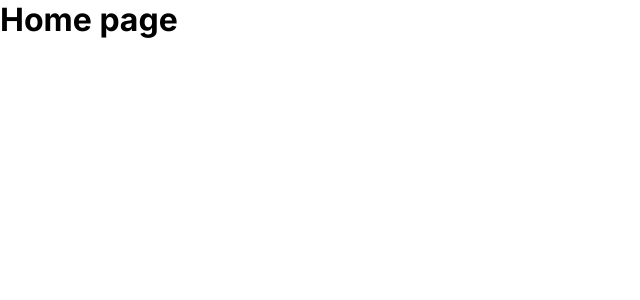
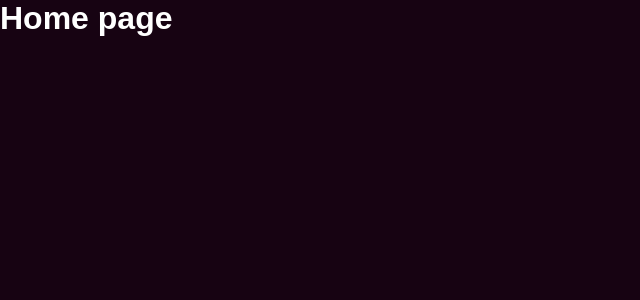
Before and after one commit to PedroHenrique-O/acaishop, a React (Create React App) app: page / in a window 1280 px wide. Shown: the top 300 px of the page, without its empty margins (0-640 px from the left). Built offline with nearby package versions, Linux system fonts and the light colour scheme.

Commit message:
global styles

```diff
--- a/src/styles/global.ts
+++ b/src/styles/global.ts
@@ -11,6 +11,7 @@ export const GlobalStyle = createGlobalStyle`
     margin: 0;
     padding: 0;
     box-sizing: border-box;
+
 }
 
 @media (max-width: 720px){
@@ -22,8 +23,16 @@ export const GlobalStyle = createGlobalStyle`
 }
 
 body{
-    font-family: "Inter", sans-serif;
 
+    background: #170312;
+    color: #fff;
+    font-family: "Poppins", sans-serif;
+    -webkit-font-smoothing: antialiased;
+
+
+}
+button{
+    cursor: pointer;
 }
 
 `;
```
